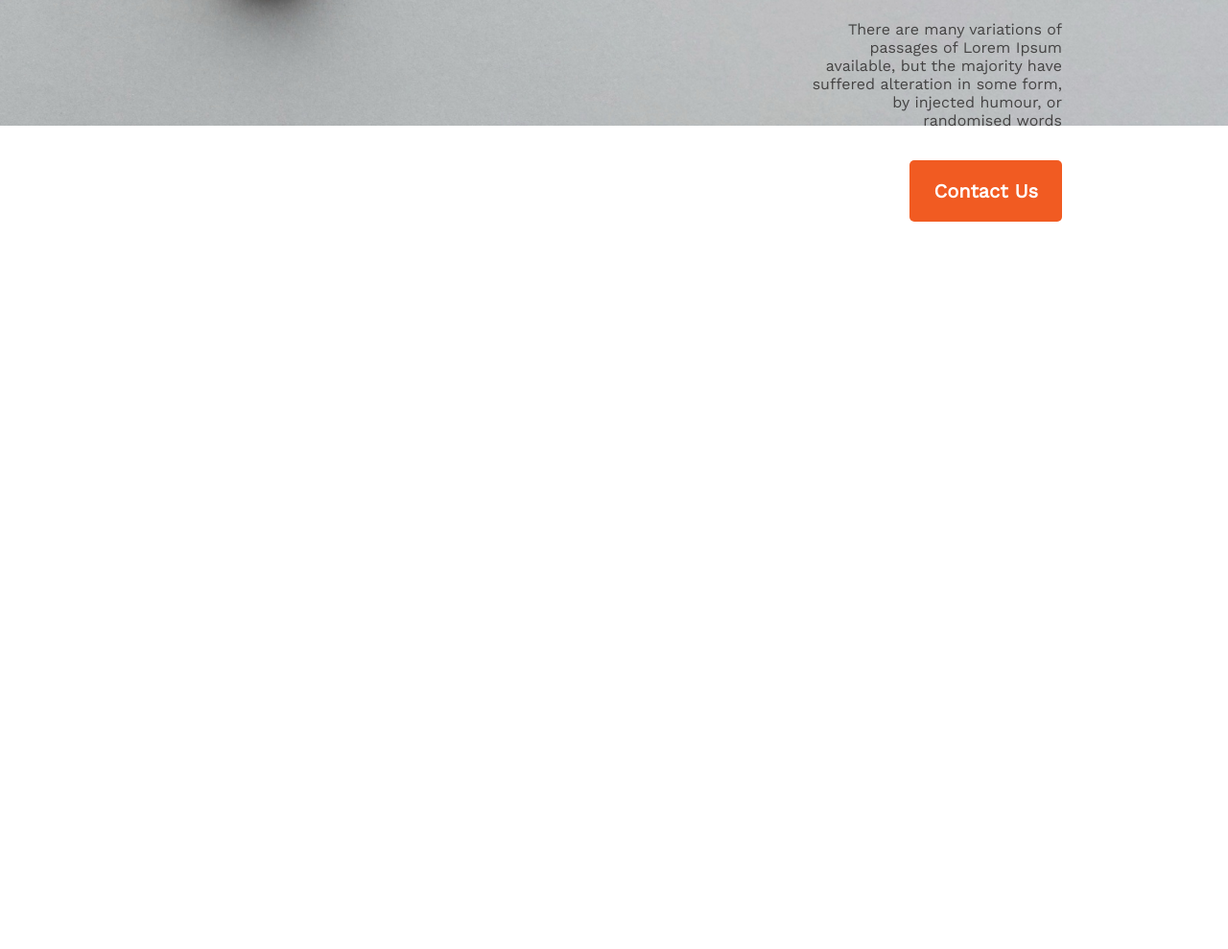
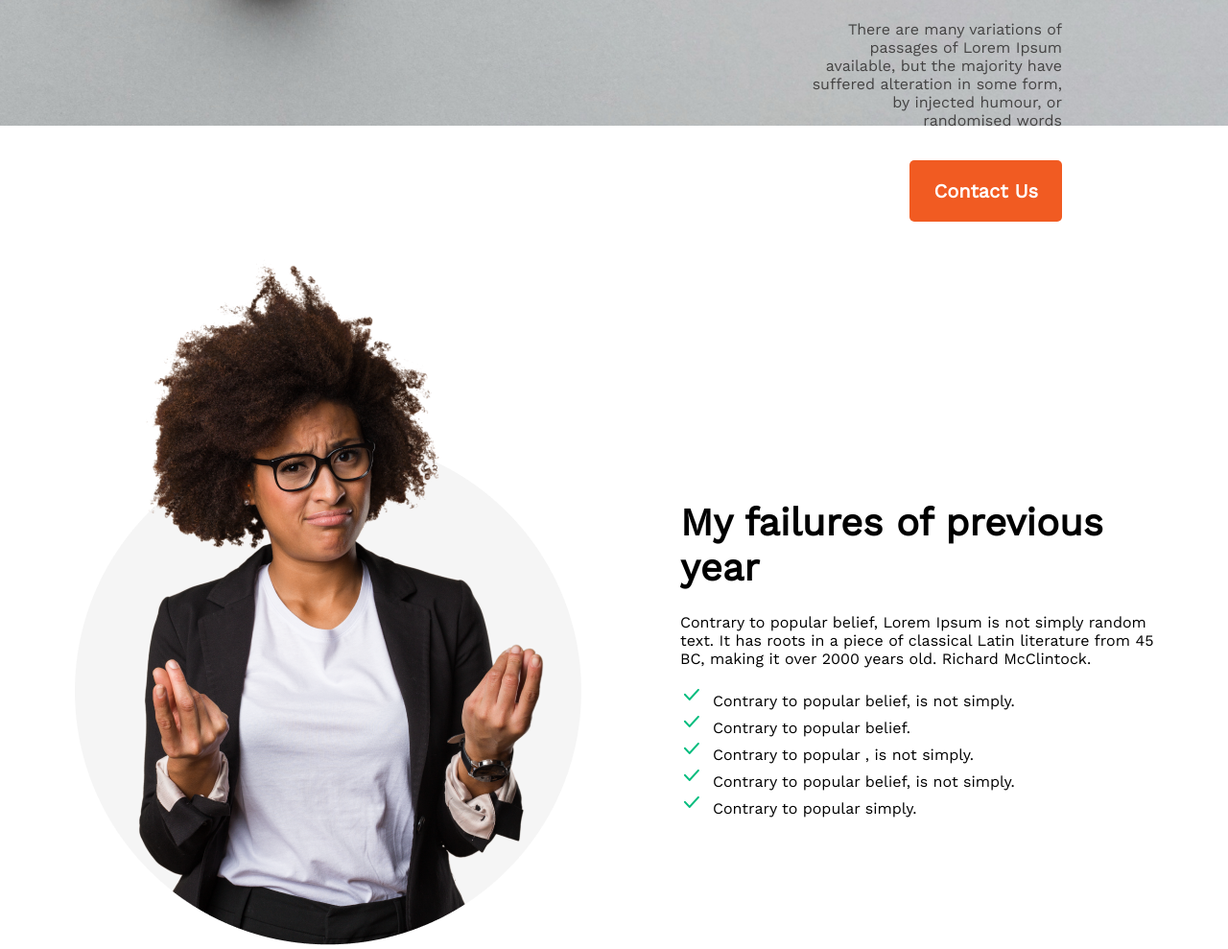
Before and after one commit to shamim26/new-year-assignment, a plain HTML site: page index.html in a window 1280 px wide. Shown: the part 669-1658 px from the top of the page at 96% size. Before the commit the page ends 900 px from the top, so only its background shows below. Drawn offline with nearby package versions, Linux system fonts and the light colour scheme.

Commit message:
header and one section completed

```diff
--- a/index.html
+++ b/index.html
@@ -17,7 +17,20 @@
         </div>
     </header>
     <main>
-
+        <section class="failures">
+            <div class="failure-img">
+                <img src="./images/person.png" alt="person">
+            </div>
+            <div class="failure-text">
+                <h2 class="failure-title">My failures of previous year</h2>
+                <p class="failure-description">Contrary to popular belief, Lorem Ipsum is not simply random text. It has roots in a piece of classical Latin literature from 45 BC, making it over 2000 years old. Richard McClintock.</p>
+                <p class="lists"><img src="./images/icons/checkmark.png" alt="">Contrary to popular belief, is not simply.</p>
+                <p class="lists"><img src="./images/icons/checkmark.png" alt="">Contrary to popular belief.</p>
+                <p class="lists"><img src="./images/icons/checkmark.png" alt="">Contrary to popular , is not simply.</p>
+                <p class="lists"><img src="./images/icons/checkmark.png" alt="">Contrary to popular belief, is not simply.</p>
+                <p class="lists"><img src="./images/icons/checkmark.png" alt="">Contrary to popular simply.</p>
+            </div>
+        </section>
     </main>
     <footer>
 
--- a/styles/style.css
+++ b/styles/style.css
@@ -6,6 +6,7 @@
 /* banner styles */
 header{
     background-image: url(../images/banner/banner2.png);
+    background-repeat: no-repeat;
     width: auto;
     height: 100vh;
     position: relative;
@@ -39,4 +40,36 @@ header{
     border-radius: 5px;
     padding: 20px 25px;
 }
-/*  */
+/* main styles */
+main{
+    max-width: 1170px;
+    margin: 0 auto;
+}
+/* failure section styles */
+.failures{
+    display: flex;
+    gap: 85px;
+    margin-top: 130px;
+}
+.failure-img{
+}
+.failure-text{
+    margin-top: 260px;
+}
+.failure-title{
+    font-size: 40px;
+    font-weight: 700;
+    margin-bottom: 24px;
+}
+.failure-description{
+    font-size: 16px;
+    font-weight: 400;
+    margin-bottom: 16px;
+}
+.lists{
+    font-size: 16px;
+}
+.lists img{
+   padding-right: 10px;
+
+}
```
Also changed, not shown: images/icons/checkmark.png (added).
